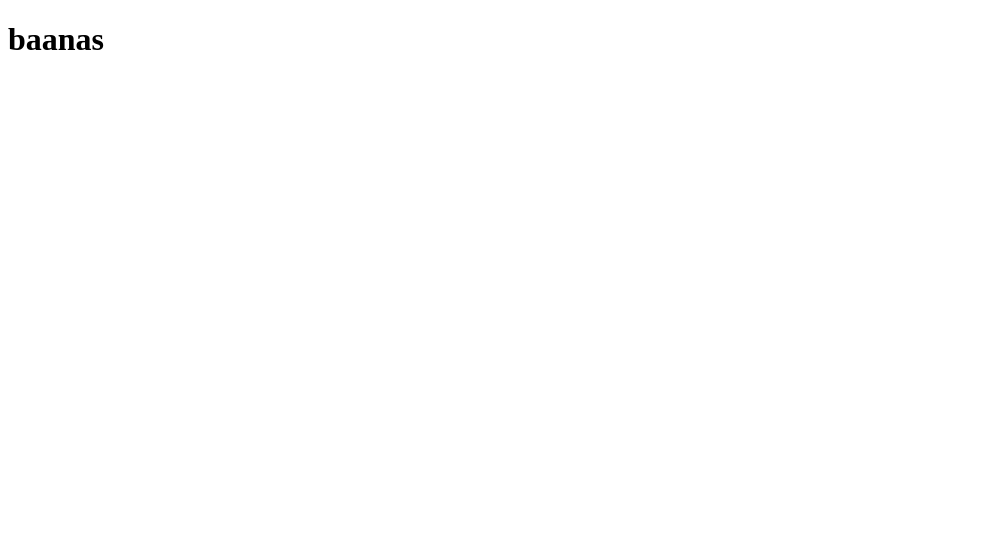
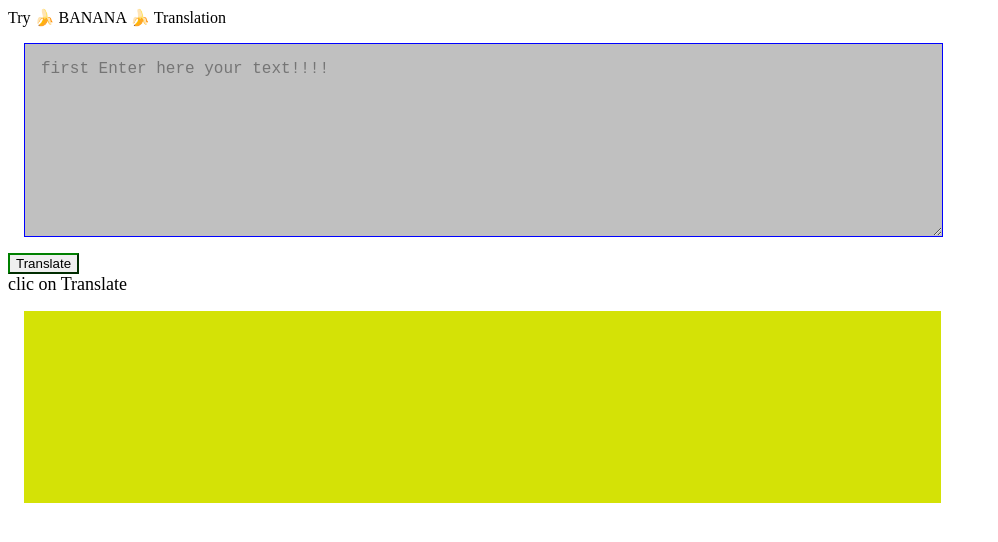
Before and after one commit to VirendraNagoriya/Banana-app-using-vanillaJs, a plain HTML site: page index.html in a window 1280 px wide. Shown: the whole page, without its empty margins (0-998 px from the left). Drawn offline with Linux system fonts and the light colour scheme.

Commit message:
Bnana speak translation app

```diff
--- /dev/null
+++ b/app.js
@@ -0,0 +1,16 @@
+ var btnTranslate = document.querySelector("#button1-translate");
+var txtInput = document.querySelector("#txt-input");
+var resultDiv = document.querySelector("#result");
+
+
+//  resultDiv.innerText = "hey"
+
+// console.log(resultDiv)
+
+function clickHandler(){
+ // console.log("hurryy!!");
+
+resultDiv.innerText ="nanaaa"+txtInput.value +"nana";
+} ;
+
+ btnTranslate.addEventListener("click",  clickHandler)
--- a/index.html
+++ b/index.html
@@ -5,8 +5,62 @@
     <meta http-equiv="X-UA-Compatible" content="IE=edge">
     <meta name="viewport" content="width=device-width, initial-scale=1.0">
     <title>Banana-speak app</title>
+
+    <style>
+        textarea{
+
+            width: 70%;
+            height : 20vh;
+            display: block;
+            margin: 1rem;
+            padding: 1rem;
+            border-color:  blue;
+            background-color: rgb(192, 192, 192);
+
+
+        }
+
+
+        #button1-translate
+     {
+        border-color:  green;
+     }
+     #result{
+
+        width: 70%;
+            height : 20vh;
+            display: block;
+            margin: 1rem;
+            padding: 1rem;
+            border-color: greenyellow;
+            background-color: rgb(212, 226, 6);
+     }
+
+
+    </style>
+
+
+
+
+
 </head>
+
 <body>
-    <h1>baanas</h1>
+
+
+
+    <div>Try 🍌 BANANA 🍌 Translation</div>
+
+    <textarea style="font-size:large;" id="txt-input" placeholder="first Enter here your text!!!!"></textarea>
+
+    <button id="button1-translate">Translate</button>
+
+    <div style="font-size:large;">clic on Translate</div>
+    <div id="result"><div</div>
+
+
+
+    <script src="app.js" type="text/javascript"></script>
+
 </body>
 </html>
```
